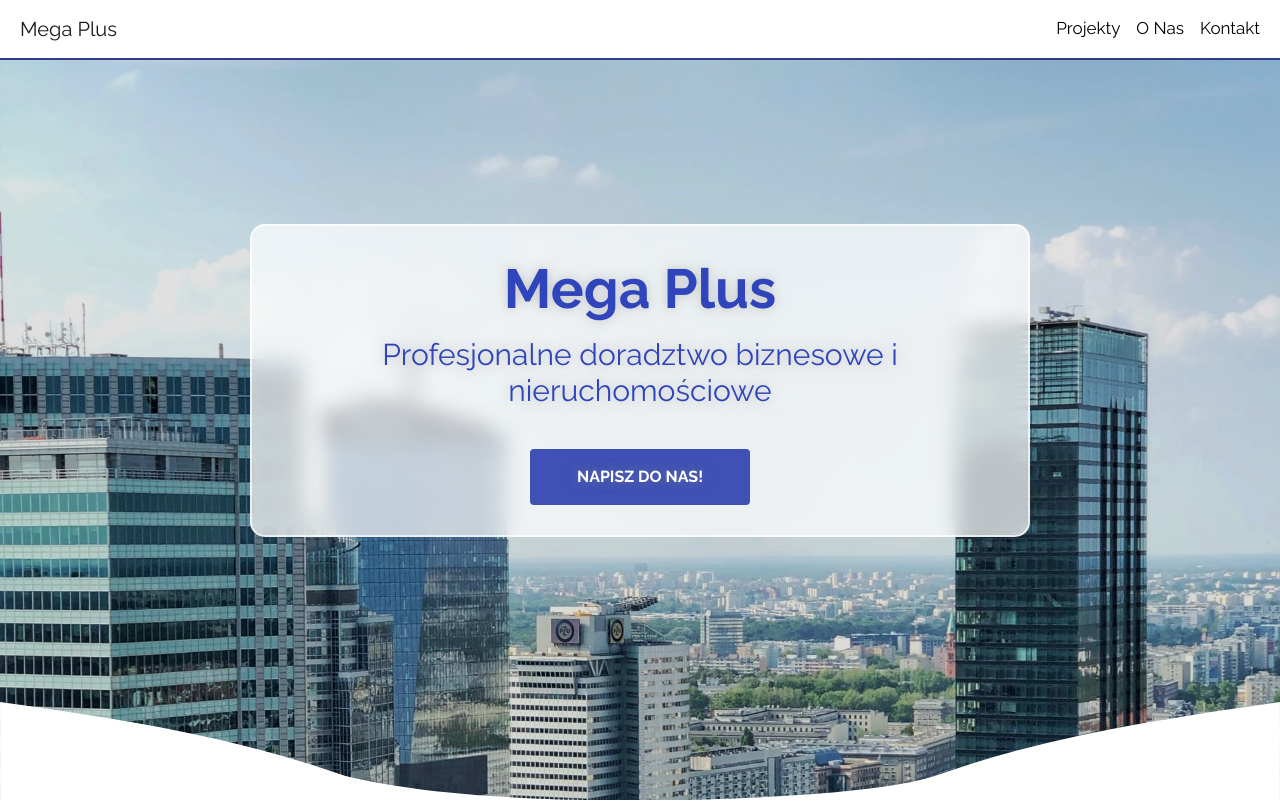
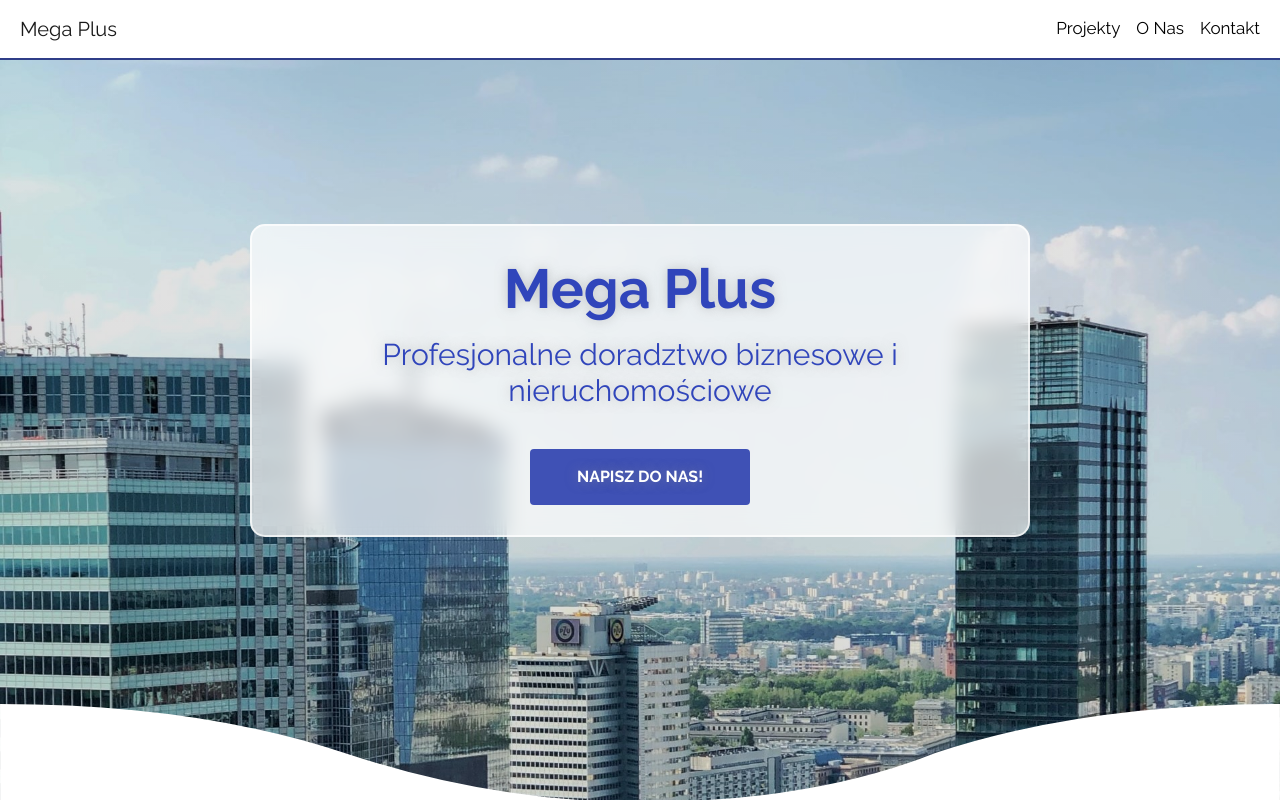
Before and after one commit to THEWhiteArrow/megaplus, a plain HTML site: page index.html in a window 1280 px wide. Shown: the top 806 px of the page. Drawn offline with Linux system fonts and the light colour scheme.

Commit message:
changed svg el to img el

```diff
--- a/assets/css/styles.css
+++ b/assets/css/styles.css
@@ -349,7 +349,7 @@ section:not(.hero):nth-child(even){
 .hero .clouds{
    position: absolute;
    width:100%;
-   bottom:0;
+   bottom:-2px;
    left:0;
    display: flex;
 }
--- a/index.html
+++ b/index.html
@@ -54,11 +54,7 @@
          <!-- <svg aria-hidden="true" focusable="false" xmlns="http://www.w3.org/2000/svg" viewBox="0 4 52 4" role="img">
             <path d="M 0 4 Q 8 4 14 6 Q 20 8 26 8 Q 33 8 38 6 Q 44 4 52 4 L 52 8 L 0 8" fill="#fff" />
          </svg> -->
-         <svg xmlns="http://www.w3.org/2000/svg" viewBox="0 4 52 4" aria-hidden="true" focusable="false">
-            <path
-               d="M 0 4 C 4.6667 4.6667 9.3333 5.3333 14 7 C 18 8 24 8 26 8 C 26 8 35 8 38 7 C 42.6667 5.3333 47.3333 4.6667 52 4 L 52 8 L 0 8"
-               fill="#fff" />
-         </svg>
+         <img src="./assets/img/clouds.svg" alt="Cloud transition">
       </div>
 
       <div class="container">
```
Also changed, not shown: assets/img/cloud.svg (deleted), assets/img/clouds.svg (added).
